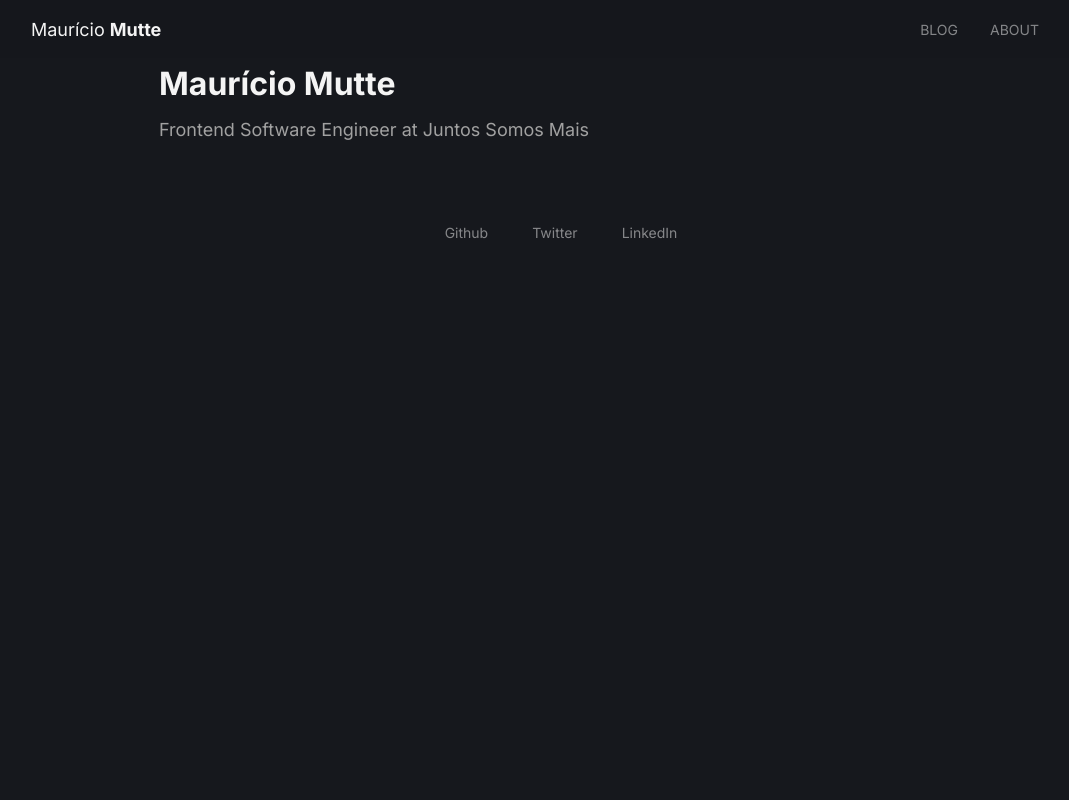
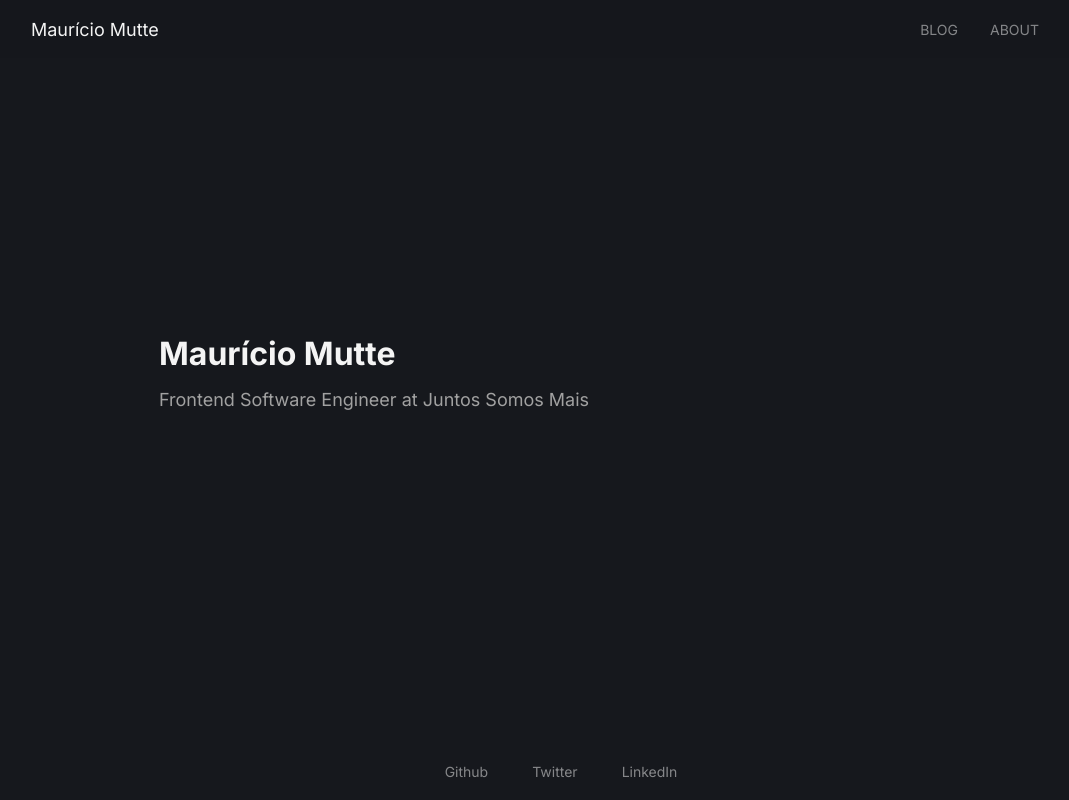
Before and after one commit to angelapo7777/mauriciomutte, a Next.js app: page / in a window 1280 px wide. Shown: the whole page, without its empty margins (97-1166 px from the left). Built offline with nearby package versions, Linux system fonts and the light colour scheme.

Commit message:
feat(app): add home page

```diff
--- /dev/null
+++ b/src/app/page.tsx
@@ -0,0 +1,12 @@
+import styles from '@/styles/Home.module.css'
+
+export default function Home() {
+  return (
+    <div className={styles.home__wrapper}>
+      <h1 className={styles.home__title}>Maurício Mutte</h1>
+      <p className={styles.home__description}>
+        Frontend Software Engineer at Juntos Somos Mais
+      </p>
+    </div>
+  )
+}
```
